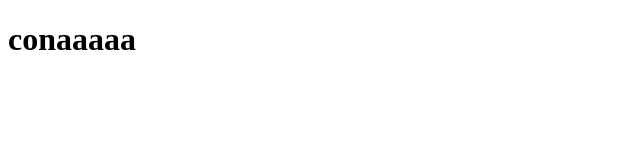
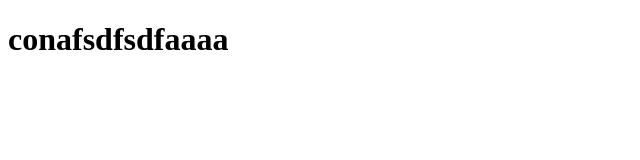
Before and after one commit to marcGn1/htmlex, a plain HTML site: page ola.html in a window 1280 px wide. Shown: the whole page, without its empty margins (0-640 px from the left). Drawn offline with Linux system fonts and the light colour scheme.

```diff
--- a/ola.html
+++ b/ola.html
@@ -6,6 +6,6 @@
     <title>Document</title>
 </head>
 <body>
-    <h1>conaaaaa</h1>
+    <h1>conafsdfsdfaaaa</h1>
 </body>
 </html>
```
Also changed, not shown: index.html (+1 -1 lines).
